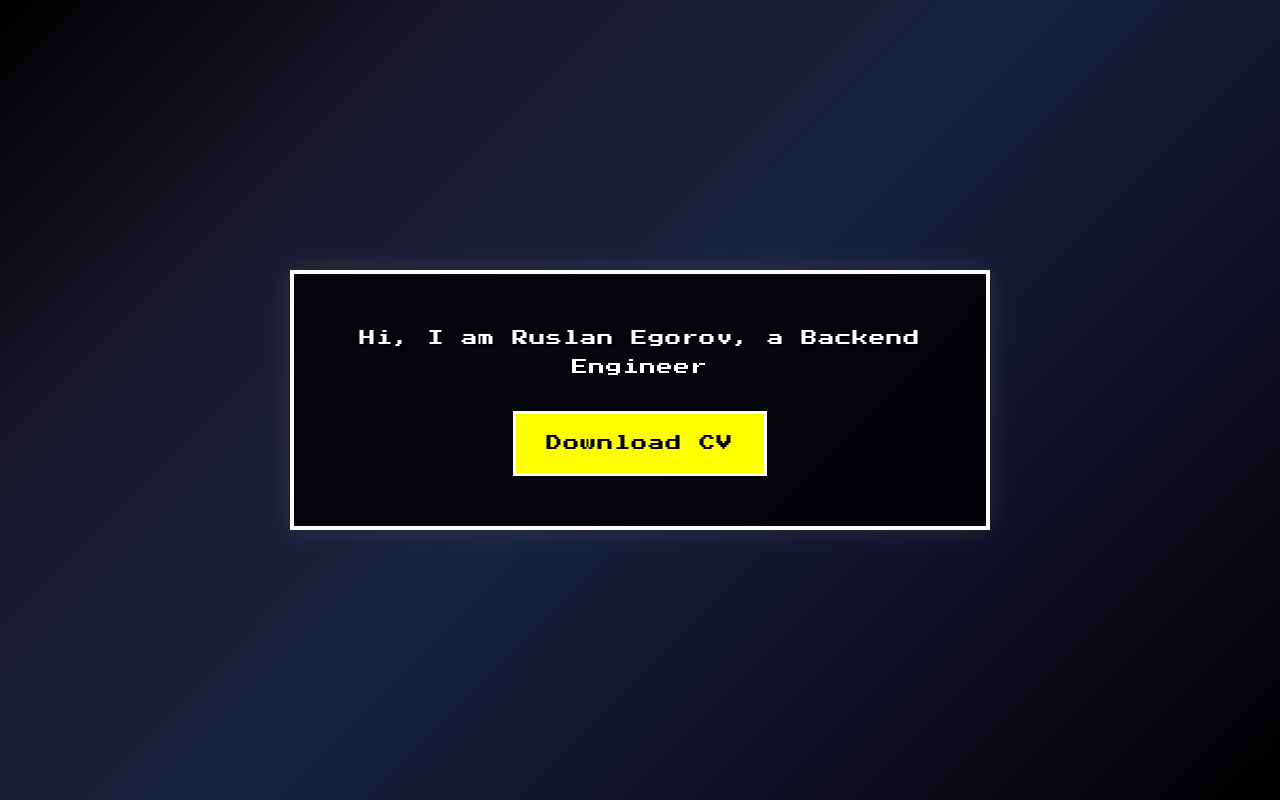
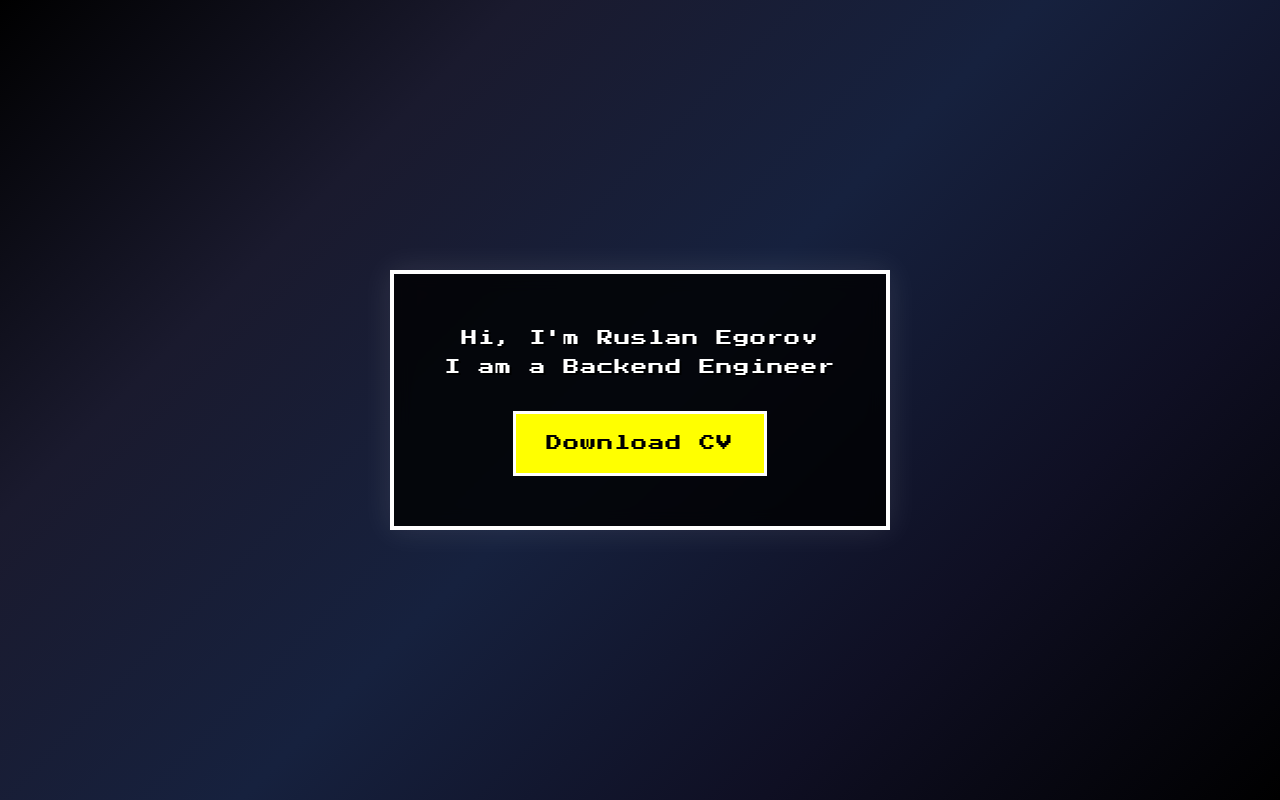
Before and after one commit to r-egorov/r-egorov.github.io, a plain HTML site: page index.html in a window 1280 px wide. Drawn offline with Linux system fonts and the light colour scheme.

Commit message:
feat: edited resume, simplified text

```diff
--- a/index.html
+++ b/index.html
@@ -9,7 +9,8 @@
 <body>
     <div class="container">
         <p class="intro-text">
-            Hi, I am Ruslan Egorov, a Backend Engineer
+           Hi, I'm Ruslan Egorov<br>
+           I am a Backend Engineer
         </p>
         <a href="resume/resume.pdf" download="resume/resume.pdf" class="download-button">Download CV</a>
     </div>
```
Also changed, not shown: 1 other file.
